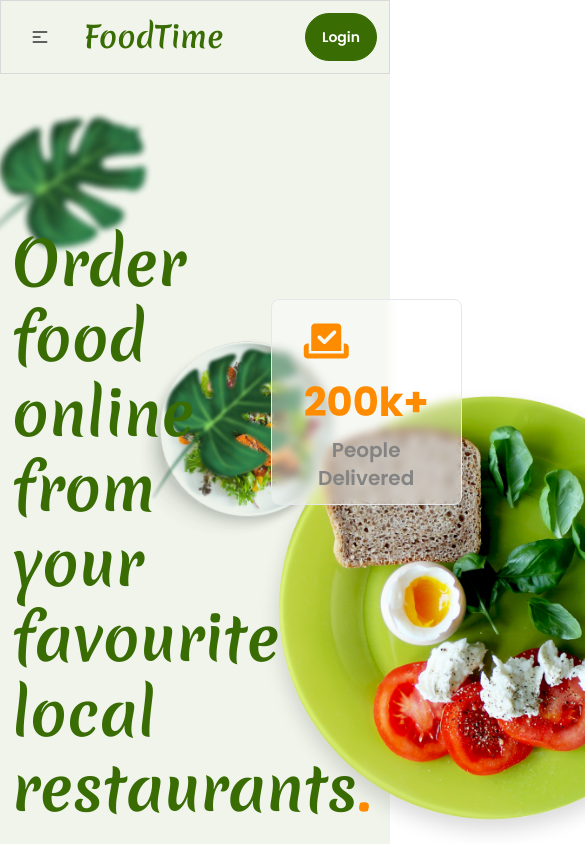
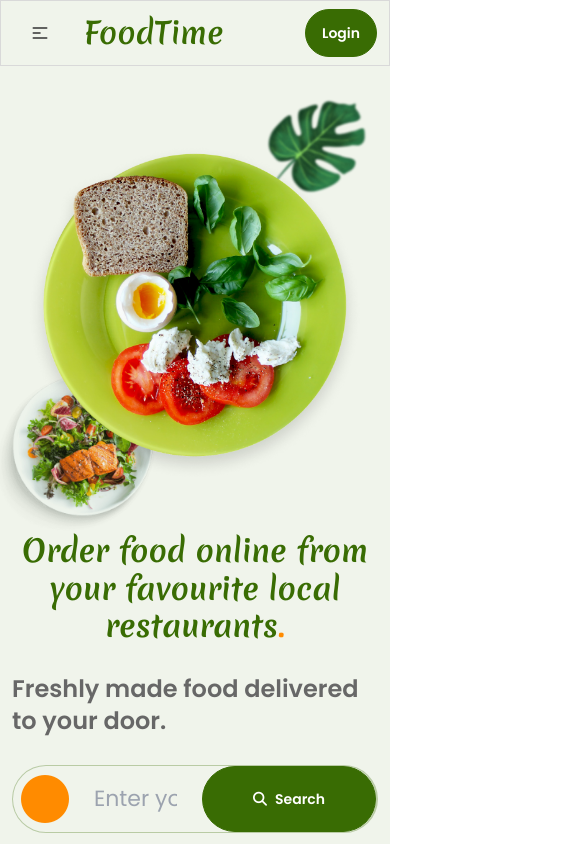
Before and after one commit to showrove-roy/Fanatech-Frontend-interview, a plain HTML site: page src/index.html in a window 390 px wide. Shown: the top 844 px of the page, 585 px wide, since content can reach past the window. Drawn offline with Linux system fonts and the light colour scheme.

Commit message:
image responsive done

```diff
--- a/src/index.html
+++ b/src/index.html
@@ -23,7 +23,7 @@
   <body class="">
     <header
       class="primaryBGColor border border-accent-content sticky top-0 backdrop-blur-md z-50">
-      <nav class="navbar maxW py-3">
+      <nav class="navbar maxW lg:py-2">
         <div class="navbar-start">
           <div class="dropdown">
             <label tabindex="0" class="btn btn-ghost lg:hidden">
@@ -42,7 +42,7 @@
             </label>
             <ul
               tabindex="0"
-              class="menu menu-compact dropdown-content mt-3 p-2 shadow bg-base-100 rounded-box w-52">
+              class="menu menu-compact dropdown-content mt-3 p-2 shadow bg-base-100 rounded-box w-52 fntPoppins">
               <li><a href="#">Home</a></li>
               <li><a href="#">Blog</a></li>
               <li><a href="#">About us</a></li>
@@ -73,7 +73,7 @@
         </div>
         <div class="navbar-center hidden lg:flex">
           <!-- Large screen menu -->
-          <ul class="menu menu-horizontal px-1">
+          <ul class="menu menu-horizontal px-1 fntPoppins">
             <li><a href="#">Home</a></li>
             <li><a href="#">Blog</a></li>
             <li><a href="#">About us</a></li>
@@ -123,16 +123,16 @@
       <!-- Hero section start-->
       <section class="primaryBGColor">
         <div class="maxW relative">
-          <div class="absolute -top-8 left-0 -z-10">
+          <div class="absolute -top-8 left-0 -z-10 hidden lg:block">
             <img
               src="../assets/—Pngtree—hand-painted noise green leaf element_4054582 1-1.png"
               class="max-w-[200px]"
               alt="" />
           </div>
-          <div class="py-28 flex justify-between items-center">
-            <div class="w-1/2">
+          <div class="lg:py-28 py-16 flex lg:flex-row flex-col-reverse lg:justify-between lg:items-center">
+            <div class="lg:w-1/2 w-full">
               <h1
-                class="text-6xl font-bold text-primary leading-tight z-10 mt-10">
+                class="lg:text-6xl text-3xl lg:text-left text-center font-bold text-primary leading-tight z-10 mt-10">
                 Order food online from your favourite local restaurants<span
                   class="text-secondary"
                   >.</span
@@ -157,15 +157,21 @@
                 </div>
               </div>
             </div>
-            <div class="w-1/2">
-              <div class="relative ml-10">
-                <div class="absolute -top-6 -left-24 -z-10">
+            <div class="lg:w-1/2 w-full">
+              <div class="relative lg:ml-10 max-w-xl mx-auto">
+                <div class="absolute sm:-top-14 md:-top-12 -bottom-10 -left-4 lg:-left-14 md:-left-12 -z-10">
                   <img
                     src="../assets/NicePng_plate-of-food-png_546030 1.png"
-                    class="max-w-[200px]"
+                    class="max-w-[200px] w-40 md:w-full sm:w-44"
                     alt="" />
                 </div>
-                <div class="absolute -top-16 left-1/4">
+                <div class="absolute -top-16 md:right-5 -right-0 -z-10 ">
+                  <img
+                    src="../assets/—Pngtree—hand-painted noise green leaf element_4054582 1.png"
+                    class="max-w-[228px] w-40 md:w-full sm:w-48"
+                    alt="" />
+                </div>
+                <div class="absolute -top-16 left-1/4 hidden">
                   <div
                     class="bg-[linear-gradient(180deg,#FFFFFF,0%,rgba(255,255,255,0.4)100%)] px-8 py-3 rounded-lg backdrop-blur-sm border fntPoppins">
                     <h3 class="text-[40px] font-bold text-secondary">
@@ -177,13 +183,8 @@
                     </p>
                   </div>
                 </div>
-                <div class="absolute -top-16 right-14 -z-10">
-                  <img
-                    src="../assets/—Pngtree—hand-painted noise green leaf element_4054582 1.png"
-                    class="max-w-[228px]"
-                    alt="" />
-                </div>
-                <img src="../assets/image 1.png" class="max-w-lg z-50" alt="" />
+
+                <img src="../assets/image 1.png" class="max-w-lg w-full z-50 mx-auto" alt="" />
               </div>
             </div>
           </div>
@@ -192,7 +193,7 @@
       <!-- Hero section end -->
 
       <!-- delivery section start -->
-      <section>
+      <section class="hidden">
         <div class="maxW py-24 flex items-center">
           <div class="w-1/2">
             <h4 class="text-[50px] text-primary font-bold">
```
Also changed, not shown: dist/output.css.
